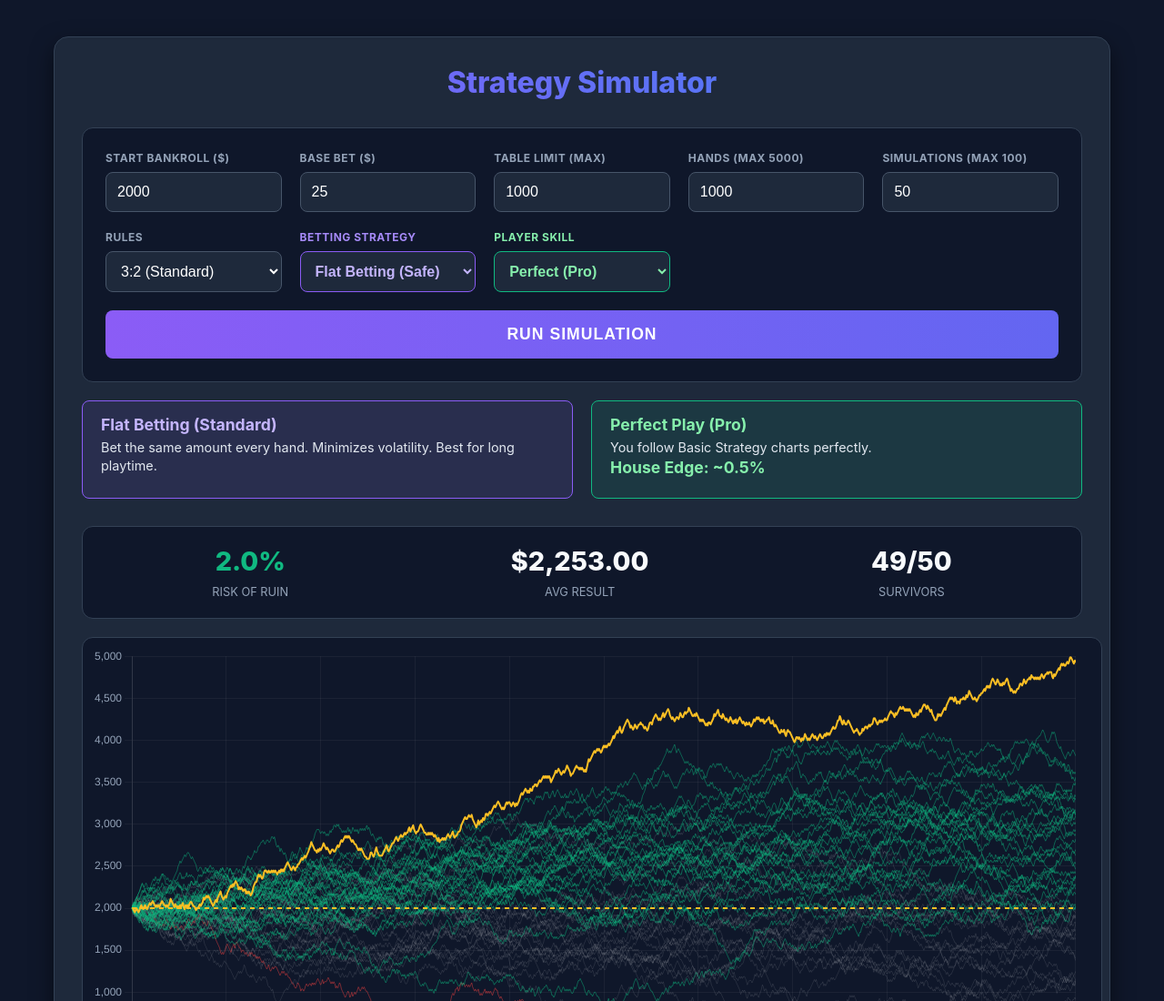
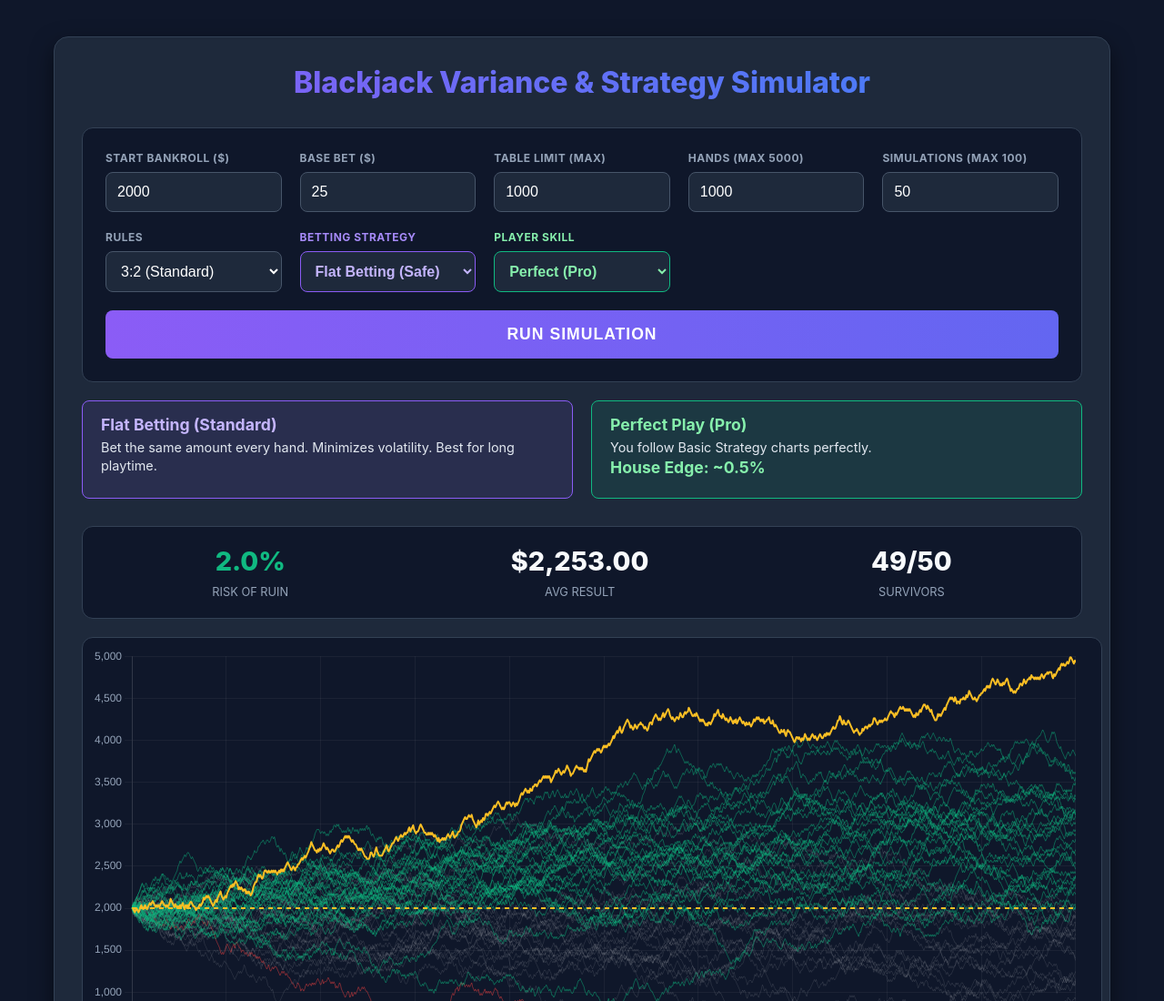
Before and after one commit to tjhootman/blackjack-simulator, a plain HTML site: page index.html in a window 1280 px wide. Shown: the top 1100 px of the page at 91% size. Drawn offline with nearby package versions, Linux system fonts and the light colour scheme.

Commit message:
Rebrand to Blackjack Simulator, rename to index.html and update README.md

```diff
--- a/casino-sim.html
+++ b/index.html
@@ -3,7 +3,7 @@
 <head>
     <meta charset="UTF-8">
     <meta name="viewport" content="width=device-width, initial-scale=1.0">
-    <title>Casino Strategy Simulator</title>
+    <title>Blackjack Variance & Strategy Simulator</title>
     <script src="https://cdn.jsdelivr.net/npm/chart.js"></script>
     <style>
         :root {
@@ -189,7 +189,7 @@
 <body>
 
 <div class="container">
-    <h1>Strategy Simulator</h1>
+    <h1>Blackjack Variance & Strategy Simulator</h1>
 
     <div class="controls">
         <div class="control-group">
```
Also changed, not shown: app-screenshot.png (added), 1 other file.
